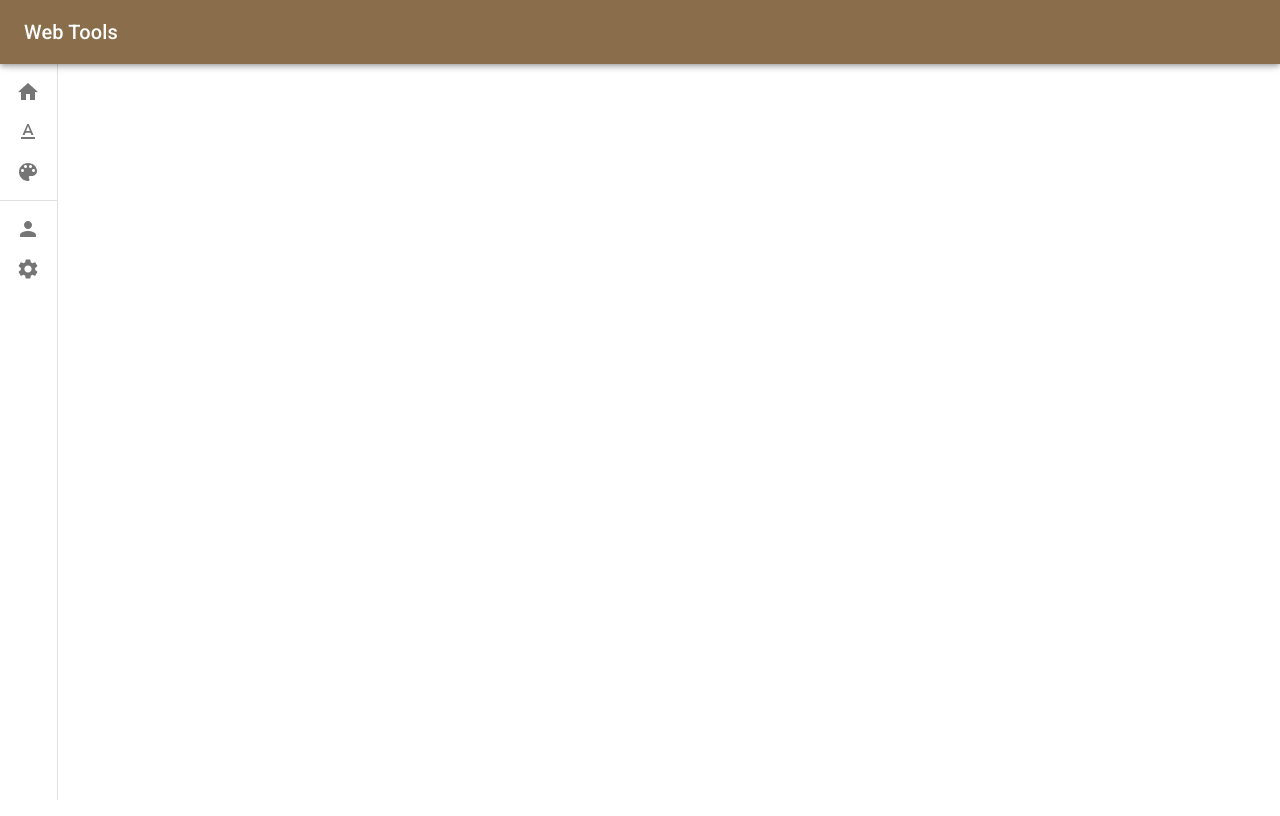
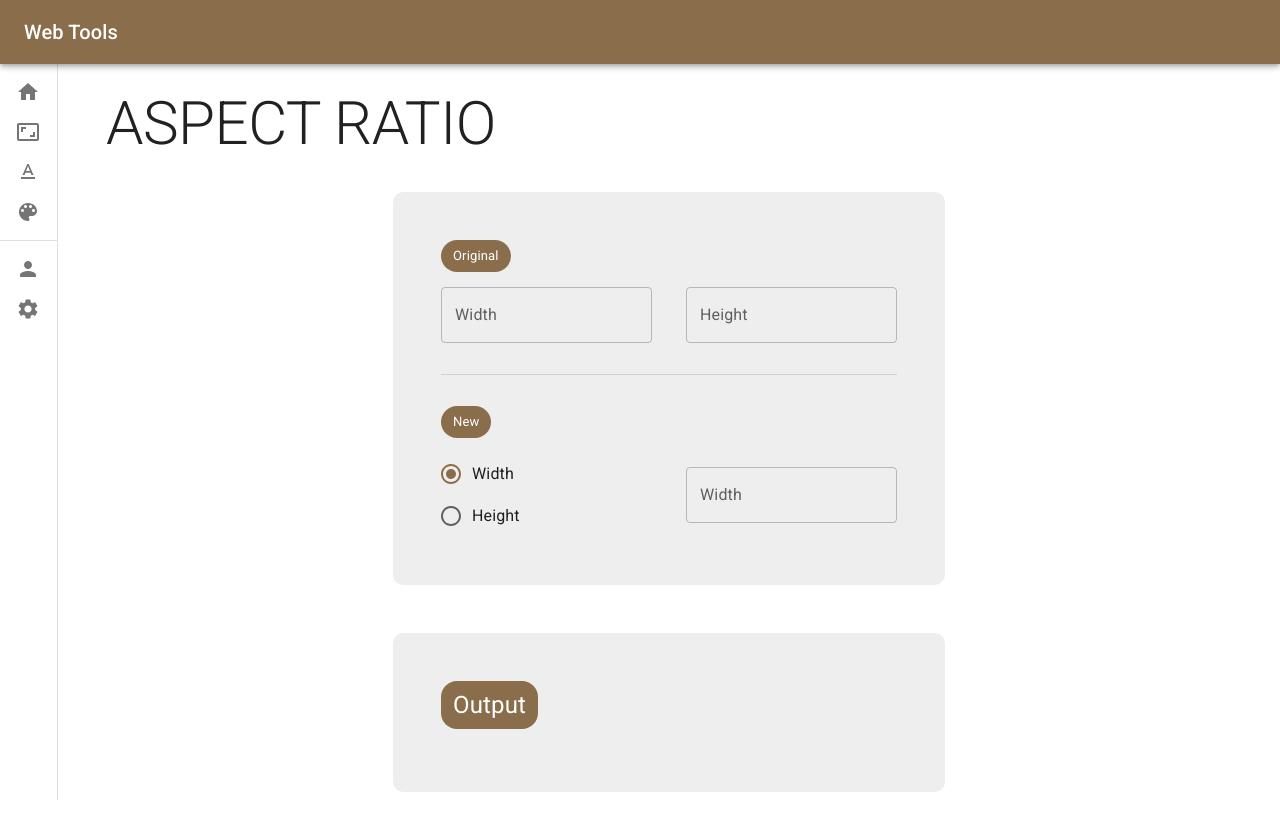
Before and after one commit to huffmanks/tools-react, a React (Create React App) app: page /aspect-ratio in a window 1280 px wide. Before the commit this address had no page. Built offline with nearby package versions, Linux system fonts and the light colour scheme.

Commit message:
aspect ratio

```diff
--- a/src/components/Routes/routesArray/index.js
+++ b/src/components/Routes/routesArray/index.js
@@ -1,5 +1,6 @@
 // Pages
 import Home from '../../pages/Home'
+import AspectRatio from '../../pages/AspectRatio'
 import CaseConverter from '../../pages/CaseConverter'
 import ColorConverter from '../../pages/ColorConverter'
 import Profile from '../../pages/Profile'
@@ -7,7 +8,7 @@ import Settings from '../../pages/Settings'
 
 // Icons
 import HomeIcon from '@mui/icons-material/Home'
-// import AspectRatioIcon from '@mui/icons-material/AspectRatio'
+import AspectRatioIcon from '@mui/icons-material/AspectRatio'
 import TextFormatIcon from '@mui/icons-material/TextFormat'
 import ColorLensIcon from '@mui/icons-material/ColorLens'
 import PersonIcon from '@mui/icons-material/Person'
@@ -22,14 +23,14 @@ export const routesArray = [
         icon: <HomeIcon />,
         description: 'Web dev tools.',
     },
-    // {
-    //     path: '/aspect-ratio-calculator',
-    //     element: <AspectRatioCalculator />,
-    //     name: 'Aspect Ratio Calculator',
-    //     key: 'aspect-ratio-calculator',
-    //     icon: <AspectRatioIcon />,
-    //     description: 'Calculate the aspect ratio from an original image.',
-    // },
+    {
+        path: '/aspect-ratio',
+        element: <AspectRatio />,
+        name: 'Aspect Ratio',
+        key: 'aspect-ratio',
+        icon: <AspectRatioIcon />,
+        description: 'Calculate the aspect ratio.',
+    },
     {
         path: '/case-converter',
         element: <CaseConverter />,
--- a/src/components/layout/index.js
+++ b/src/components/layout/index.js
@@ -60,7 +60,7 @@ const Layout = ({ children }) => {
             <Box component='main' sx={{ flexGrow: 1, p: 3 }}>
                 <Toolbar />
                 <Container maxWidth='lg'>
-                    <div style={{ width: 'min(1000px, 100%)' }}>
+                    <div style={{ width: 'min(1200px, 100%)' }}>
                         <>{children}</>
                     </div>
                 </Container>
--- /dev/null
+++ b/src/components/pages/AspectRatio/index.js
@@ -0,0 +1,13 @@
+import PageTitle from '../../layout/PageTitle'
+import AspectContainer from '../../utilities/AspectRatio/AspectContainer'
+
+const AspectRatio = () => {
+    return (
+        <>
+            <PageTitle>Aspect Ratio</PageTitle>
+            <AspectContainer />
+        </>
+    )
+}
+
+export default AspectRatio
--- /dev/null
+++ b/src/components/utilities/AspectRatio/AspectContainer/index.css
@@ -0,0 +1,13 @@
+.aspect-container {
+    display: flex;
+    flex-wrap: wrap;
+    justify-content: center;
+    gap: 3rem;
+}
+
+.aspect-container > * {
+    width: min(calc(600px - 3rem), 100%);
+    padding: 3rem;
+    background-color: #eee;
+    border-radius: 10px;
+}
--- /dev/null
+++ b/src/components/utilities/AspectRatio/AspectContainer/index.js
@@ -0,0 +1,38 @@
+import { useState } from 'react'
+
+import AspectInput from '../AspectInput'
+import AspectOutput from '../AspectOutput'
+
+import './index.css'
+
+const AspectContainer = () => {
+    const [selected, setSelected] = useState(true)
+    const [originalWidth, setOriginalWidth] = useState(null)
+    const [originalHeight, setOriginalHeight] = useState(null)
+    const [newSize, setNewSize] = useState(null)
+
+    const handleRadio = () => {
+        setSelected(!selected)
+    }
+
+    const handleOriginalWidth = (e) => {
+        setOriginalWidth(e.target.value)
+    }
+
+    const handleOriginalHeight = (e) => {
+        setOriginalHeight(e.target.value)
+    }
+
+    const handleNewSize = (e) => {
+        setNewSize(e.target.value)
+    }
+
+    return (
+        <div className='aspect-container'>
+            <AspectInput selected={selected} handleRadio={handleRadio} handleOriginalWidth={handleOriginalWidth} handleOriginalHeight={handleOriginalHeight} handleNewSize={handleNewSize} />
+            <AspectOutput selected={selected} originalWidth={originalWidth} originalHeight={originalHeight} newSize={newSize} />
+        </div>
+    )
+}
+
+export default AspectContainer
--- /dev/null
+++ b/src/components/utilities/AspectRatio/AspectInput/index.css
@@ -0,0 +1,13 @@
+.form {
+    display: flex;
+    flex-direction: column;
+    justify-content: space-between;
+    gap: 15px;
+}
+
+.input-group {
+    display: flex;
+    justify-content: space-between;
+    align-items: center;
+    gap: 15px;
+}
--- /dev/null
+++ b/src/components/utilities/AspectRatio/AspectInput/index.js
@@ -0,0 +1,83 @@
+import Box from '@mui/material/Box'
+import Chip from '@mui/material/Chip'
+import Divider from '@mui/material/Divider'
+import FormControl from '@mui/material/FormControl'
+import FormControlLabel from '@mui/material/FormControlLabel'
+import InputLabel from '@mui/material/InputLabel'
+import OutlinedInput from '@mui/material/OutlinedInput'
+import Radio from '@mui/material/Radio'
+import RadioGroup from '@mui/material/RadioGroup'
+
+import './index.css'
+
+const AspectInput = ({ selected, handleRadio, handleOriginalWidth, handleOriginalHeight, handleNewSize }) => {
+    return (
+        <Box
+            className='form'
+            component='form'
+            sx={{
+                '& .MuiTextField-root': { m: 1, width: '25ch' },
+            }}
+            noValidate
+            autoComplete='off'>
+            <div>
+                <Chip label='Original' sx={{ backgroundColor: '#8a6e4b', color: '#fff' }} />
+            </div>
+            <div className='input-group'>
+                <FormControl>
+                    <InputLabel htmlFor='original-width'>Width</InputLabel>
+
+                    <OutlinedInput id='original-width' label='Width' onChange={handleOriginalWidth} />
+                </FormControl>
+                <FormControl>
+                    <InputLabel htmlFor='original-height'>Height</InputLabel>
+
+                    <OutlinedInput id='original-height' label='Height' onChange={handleOriginalHeight} />
+                </FormControl>
+            </div>
+            <Divider sx={{ margin: '1rem 0' }} />
+            <div>
+                <Chip label='New' sx={{ backgroundColor: '#8a6e4b', color: '#fff' }} />
+            </div>
+            <div className='input-group'>
+                <FormControl component='fieldset'>
+                    <RadioGroup aria-label='gender' defaultValue='width' name='radio-buttons-group' onChange={handleRadio}>
+                        <FormControlLabel
+                            value='width'
+                            control={
+                                <Radio
+                                    sx={{
+                                        '&.Mui-checked': {
+                                            color: '#8a6e4b',
+                                        },
+                                    }}
+                                />
+                            }
+                            label='Width'
+                        />
+                        <FormControlLabel
+                            value='height'
+                            control={
+                                <Radio
+                                    sx={{
+                                        '&.Mui-checked': {
+                                            color: '#8a6e4b',
+                                        },
+                                    }}
+                                />
+                            }
+                            label='Height'
+                        />
+                    </RadioGroup>
+                </FormControl>
+                <FormControl>
+                    <InputLabel htmlFor='new-size'>{selected ? 'Width' : 'Height'}</InputLabel>
+
+                    <OutlinedInput id='new-size' label={selected ? 'Width' : 'Height'} onChange={handleNewSize} />
+                </FormControl>
+            </div>
+        </Box>
+    )
+}
+
+export default AspectInput
--- /dev/null
+++ b/src/components/utilities/AspectRatio/AspectOutput/index.css
@@ -0,0 +1,42 @@
+.output-box {
+    display: flex;
+    flex-direction: column;
+    justify-content: space-between;
+}
+
+.output-label {
+    margin-bottom: 15px;
+}
+
+.output {
+    display: flex;
+    flex-direction: column;
+    justify-content: center;
+    align-items: center;
+    min-width: 150px;
+    max-width: 456px;
+    min-height: 200px;
+    max-height: 250px;
+    margin: 0 auto;
+    padding: 1rem;
+    background-color: #8a6e4b;
+}
+
+.output-item {
+    color: #fff;
+}
+
+.output-value {
+    margin-bottom: 10px;
+    text-align: center;
+}
+
+@media (max-width: 900px) {
+    .output-item > * {
+        display: inline;
+    }
+    .output-value {
+        margin-left: 10px;
+        text-align: left;
+    }
+}
--- /dev/null
+++ b/src/components/utilities/AspectRatio/AspectOutput/index.js
@@ -0,0 +1,51 @@
+import { useState, useEffect } from 'react'
+
+import Chip from '@mui/material/Chip'
+
+import './index.css'
+
+const AspectOutput = ({ selected, originalWidth, originalHeight, newSize }) => {
+    const [newOtherSize, setNewOtherSize] = useState(null)
+
+    useEffect(() => {
+        const outputAspect = () => {
+            if (originalWidth && originalHeight) {
+                if (selected) {
+                    return Math.round((originalHeight / originalWidth) * newSize * 100) / 100
+                }
+                if (!selected) {
+                    return Math.round((originalWidth / originalHeight) * newSize * 100) / 100
+                }
+            }
+        }
+        setNewOtherSize(outputAspect)
+    }, [selected, originalWidth, originalHeight, newSize])
+
+    return (
+        <div className='output-box'>
+            <div className='output-label'>
+                <Chip label='Output' sx={{ height: 48, backgroundColor: '#8a6e4b', color: '#fff', fontSize: '1.5rem' }} />
+            </div>
+            {originalWidth && originalHeight && newSize ? (
+                <div className='output' style={{ aspectRatio: selected ? (newSize / newOtherSize).toFixed(2) : (newOtherSize / newSize).toFixed(2) }}>
+                    <div className='output-item'>
+                        <div>New Width:</div>
+                        <div className='output-value'>{selected ? newSize : newOtherSize}</div>
+                    </div>
+                    <div className='output-item'>
+                        <div>New Height:</div>
+                        <div className='output-value'>{selected ? newOtherSize : newSize}</div>
+                    </div>
+                    <div className='output-item'>
+                        <div>Aspect Ratio:</div>
+                        <div className='output-value'>{selected ? (newSize / newOtherSize).toFixed(2) : (newOtherSize / newSize).toFixed(2)}</div>
+                    </div>
+                </div>
+            ) : (
+                ''
+            )}
+        </div>
+    )
+}
+
+export default AspectOutput
--- a/src/index.css
+++ b/src/index.css
@@ -9,6 +9,7 @@
 
 @media (max-width: 900px) {
     h1 {
+        font-size: 2.5rem !important;
         text-align: center !important;
     }
 }
```
